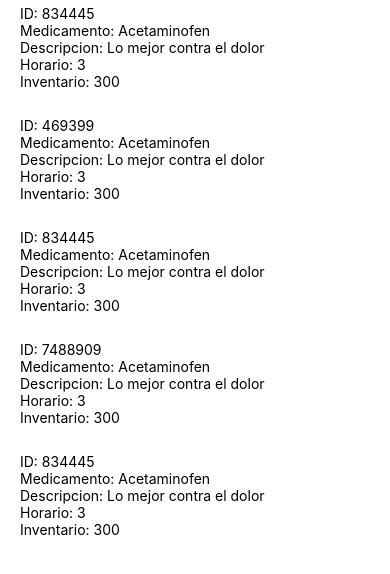
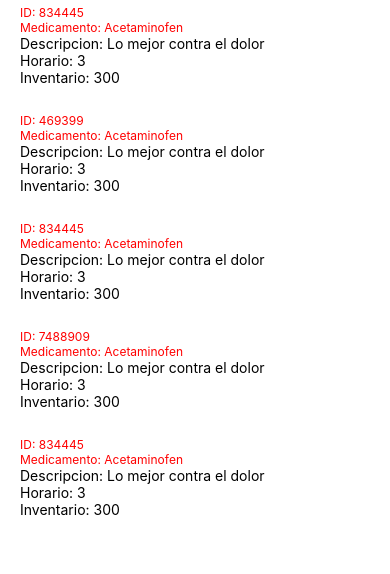
Before and after one commit to Requenez-Diaz/APP_PHARMASY, a React Native app: screen / in a window 390 px wide. Shown: the top 574 px of the page. Built offline with nearby package versions, Linux system fonts and the light colour scheme.

Commit message:
Cambios en componentes

```diff
--- a/COMPONENTS/InventarioItem.tsx
+++ b/COMPONENTS/InventarioItem.tsx
@@ -1,11 +1,11 @@
 import React from "react";
 import { Text, View, StyleSheet } from "react-native";
-import stylesText from './stylesText'
+import StylesText from "./stylesText";
 
 const InventarioItem = (Props) => (
   <View key={Props.id} style={Styles.container}>
-    <Text>ID: {Props.id}</Text>
-    <Text>Medicamento: {Props.nombreMedicamento}</Text>
+    <StylesText estilo="vencido" children={Props.id} type='ID'/>
+    <StylesText estilo="vencido" children={Props.nombreMedicamento} type='Medicamento'/>
     <Text>Descripcion: {Props.description}</Text>
     <Text>Horario: {Props.totalesDiarias}</Text>
     <Text>Inventario: {Props.inventarioActual}</Text>
--- a/COMPONENTS/stylesText.tsx
+++ b/COMPONENTS/stylesText.tsx
@@ -1,37 +1,30 @@
 import React from "react";
 import { Text, StyleSheet } from "react-native";
 
+interface Props {
+    estilo?: 'deffault' | 'vencido';
+    type?: string;
+    children?: string;
+}
+
+export default function StylesText ({ estilo, children, type }: Props) {
+    return (
+        <Text style={[
+            estilo === 'vencido' ? styles.vencido : styles.deffault
+        ]}>
+
+           {type}: {children}
+        </Text>
+    )
+}
+
 const styles= StyleSheet.create ({
-    text: {
+    deffault: {
         fontSize: 12,
         color: 'grey'
     },
-    bold: {
-        fontWeight: 'bold'
-    },
-    green: {
-        color: 'green'
-    },
-    big: {
-        fontSize: 28
-    },
-    smalls: {
-        fontSize: 18
+    vencido: {
+        fontSize: 12,
+        color: 'red'
     }
 })
-
-export default function stylesText ({green, bold, children, big, smalls}) {
-    const textStyles = [
-        styles.text,
-        green && styles.green,
-        big && styles.big,
-        smalls && styles.smalls,
-        bold && styles.bold
-    ]
-    return (
-        <Text style={textStyles}>
-            {children}
-        </Text>
-    )
-
-}
```
